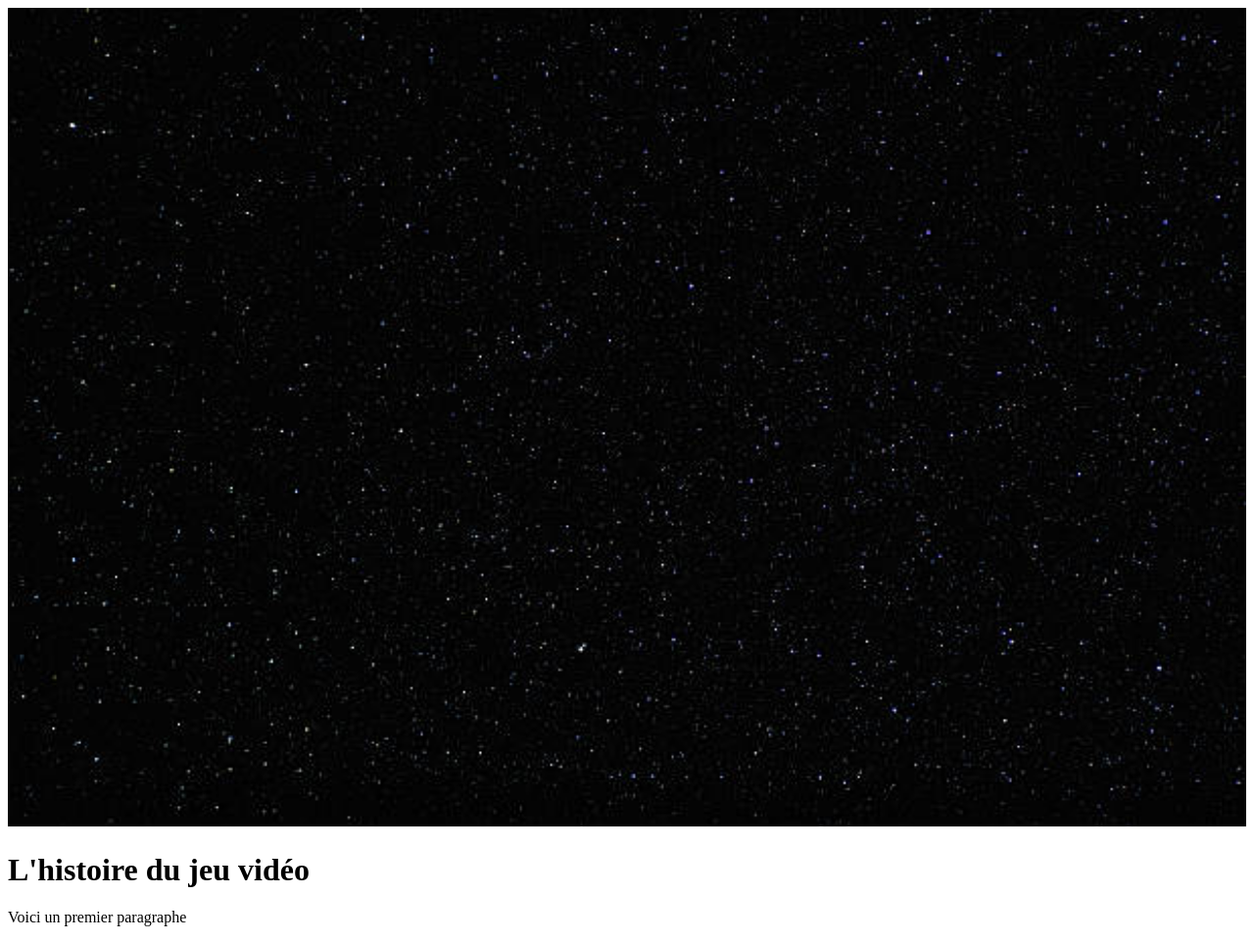
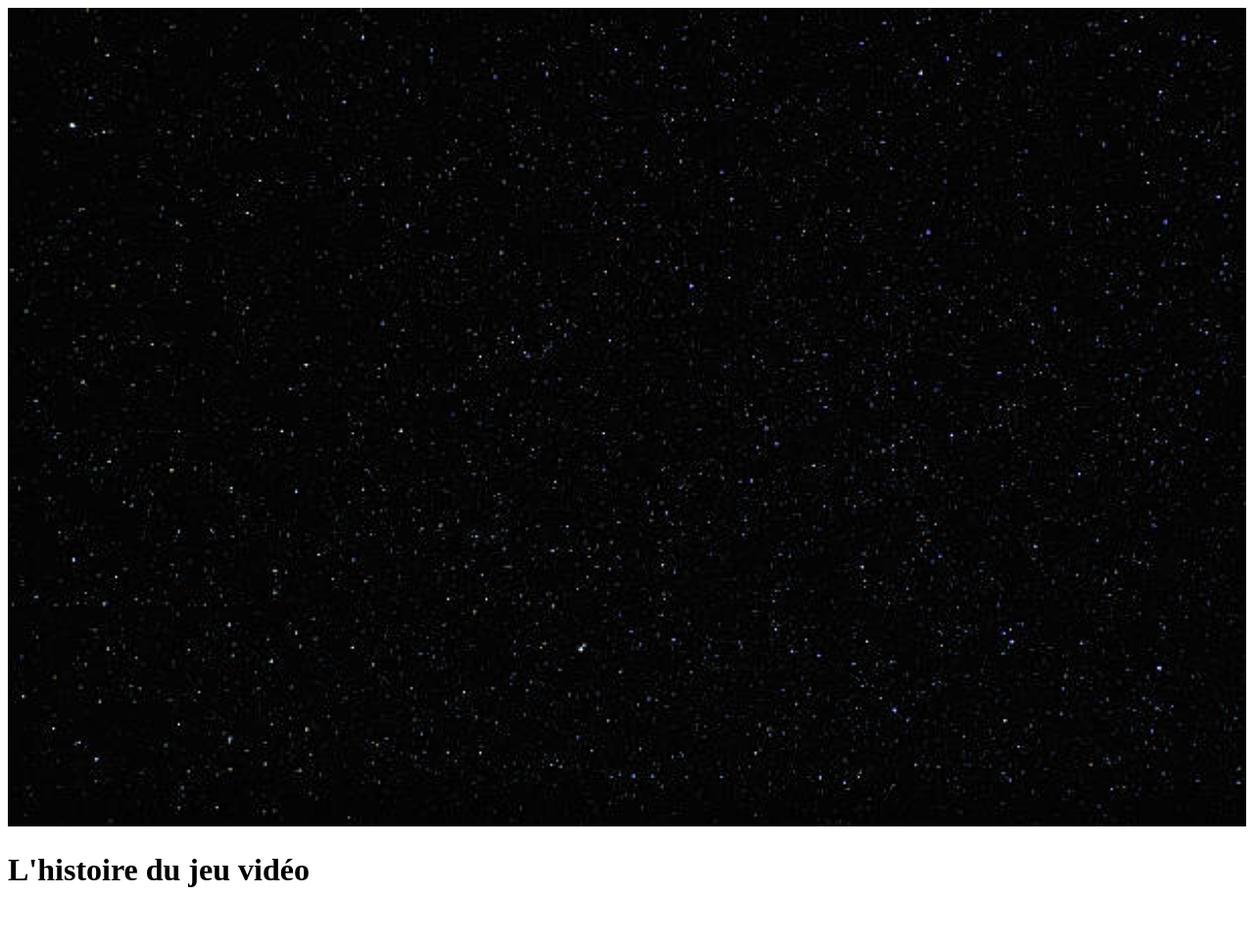
Before and after one commit to tchrlt14/tchrlt14.github.io, a plain HTML site: page index.html in a window 1280 px wide. Shown: the whole page at 98% size. After the commit the page ends 928 px from the top, so only its background shows below. Drawn offline with Linux system fonts and the light colour scheme.

Commit message:
index.html

```diff
--- a/index.html
+++ b/index.html
@@ -16,9 +16,7 @@ and open the template in the editor.
             <h1>
                 L'histoire du jeu vidéo
             </h1>
-            <p>
-                Voici un premier paragraphe
-            </p>
+
 
         </div>
     </body>
```
